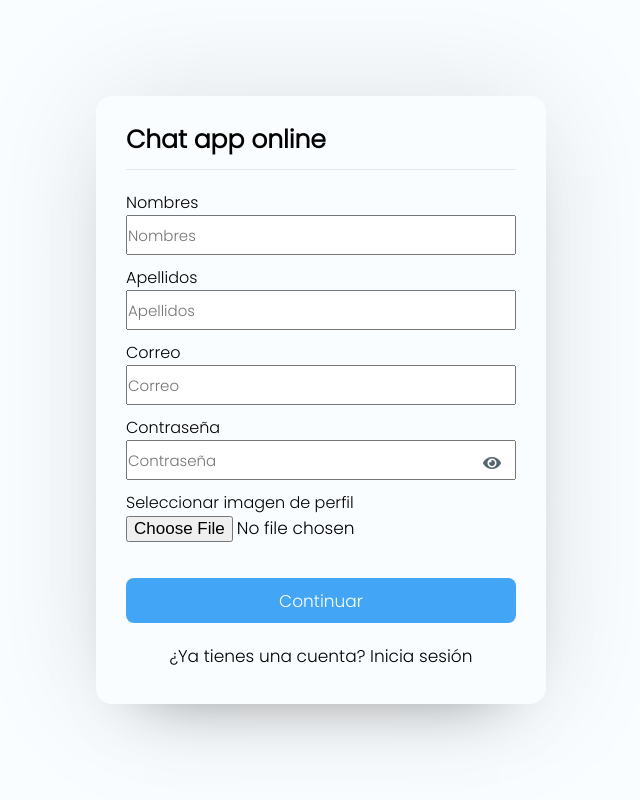
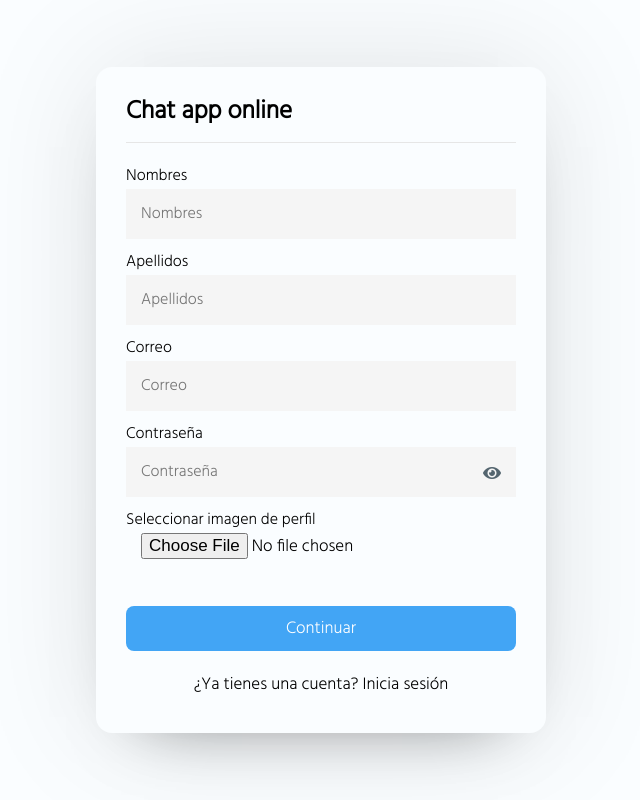
Before and after one commit to daviardev/app.chatPHP, a PHP site: page / in a window 1280 px wide. Shown: the whole page, without its empty margins (319-959 px from the left). Run offline with PHP 8.4, Linux system fonts and the light colour scheme.

Commit message:
#54 [Pequeños cambios al formulario y a la fuente]

```diff
--- a/css/styles.css
+++ b/css/styles.css
@@ -1,12 +1,11 @@
                     /* Importando la fuente Poppins de Google Font */
-@import url('https://fonts.googleapis.com/css2?family=Poppins:wght@100;300&display=swap');
+@import url('https://fonts.googleapis.com/css2?family=Hind:wght@300&display=swap');
 
 :root {
     --hue: 207;
     --sat: 90%;
     --lig: 61%;
     --body-color: hsl(var(--hue), 100%, 99%);
-    --container-color: hsl(var(--hue), 24%, 12%);
     --first-color: hsl(var(--hue), var(--sat), var(--lig));
 }
 /* Css globales */
@@ -16,7 +15,7 @@
     padding: 0;
     box-sizing: border-box;
     text-decoration: none;
-    font-family: 'Poppins', sans-serif;
+    font-family: 'Hind', sans-serif;
     scroll-behavior: smooth;
 }
 
@@ -78,9 +77,28 @@ body {
 }
 
 .form form .field input {
+    border: none;
+    width: 100%;
+    height: 50px;
+    color: var(--text-color);
+    background: var(--input-color);
+    padding: 0 15px;
+    font-size: 16px;
     outline: none;
-    height: 40px;
-    font-size: 15px;
+}
+
+.form form .field input:focus {
+    background: var(--header-color) !important;
+}
+
+.privacy-link {
+    text-align: center;
+    margin-top: 35px;
+}
+
+.privacy-link a {
+    color: var(--text-color);
+    font-size: 14px;
 }
 
 .form form .field .input input {
@@ -94,6 +112,8 @@ body {
 
 .form form .image input {
     font-size: 17px;
+    background: var(--bg-color);
+    outline: none;
 }
 
 .form form .button input {
@@ -130,7 +150,7 @@ body {
     right: 15px;
     top: 70%;
     color: var(--border);
-    transform: translateY(-40%);
+    transform: translateY(-55%);
     cursor: pointer;
 }
 
@@ -398,6 +418,7 @@ body {
         --bg-color: hsl(var(--hue), 40%, 8%);
         --header-color: #111b21;
         --text-color: #fff;
+        --input-color: hsl(var(--hue), 24%, 12%);
         --border: #aebac1;
         --color-message: #00a884;
         --color--message-person: #3b4a54;
@@ -413,6 +434,7 @@ body {
     :root {
         --bg-color: hsl(var(--hue), 100%, 99%);
         --header-color: #f0f2f5;
+        --input-color: rgb(245, 245, 245);
         --border: #54656f;
         --color-message: #9feab5;
         --color--message-person: #fff;
```
